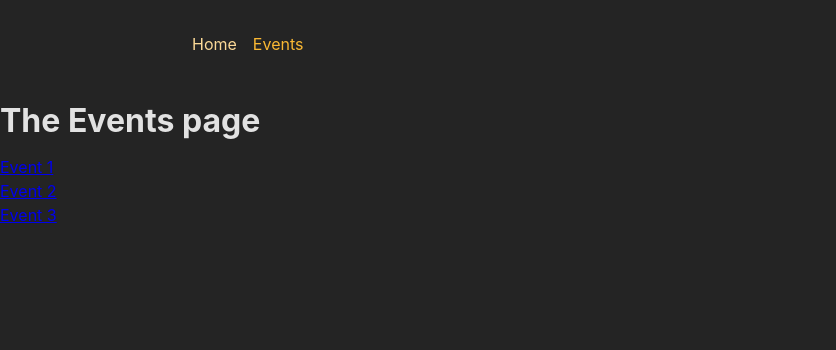
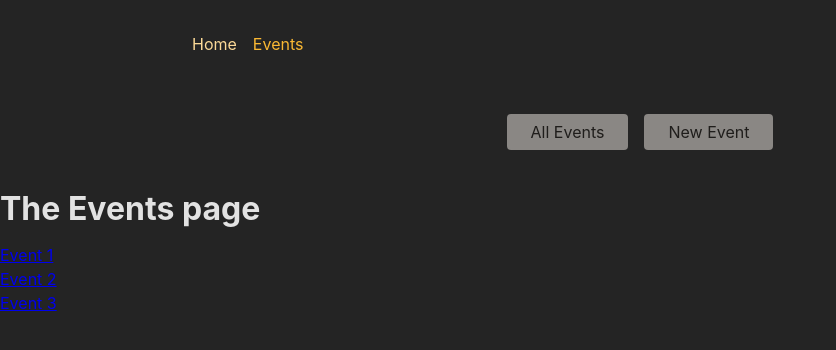
Before and after one commit to AaradhyaGitHub/React-Unit---4, a React (Create React App) app in the folder SPA-Practice/frontend/: page /events in a window 1280 px wide. Shown: the top 350 px of the page, without its empty margins (0-836 px from the left). Built offline with nearby package versions, Linux system fonts and the light colour scheme.

Commit message:
Added nested RouteLayout

```diff
--- a/SPA-Practice/frontend/src/App.js
+++ b/SPA-Practice/frontend/src/App.js
@@ -3,17 +3,24 @@
 import EventDetailPage from "../src/pages/EventDetailPage";
 import NewEventPage from "../src/pages/NewEventPage";
 import RootLayout from "./pages/RootLayout";
-import HomePage from "./pages/Homepage"
+import HomePage from "./pages/Homepage";
+import EventsRouteLayout from "./pages/EventsRouteLayout";
 const router = createBrowserRouter([
   {
     path: "/",
-    element: <RootLayout/>,
+    element: <RootLayout />,
     children: [
       { index: true, path: "/", element: <HomePage /> },
-      { path: "events", element: <EventsPage /> },
-      { path: "events/:eventId", element: <EventDetailPage /> },
-      { path: "events/new", element: <NewEventPage /> },
-      { path: "events/:eventId/edit", element: <EventsPage /> }
+      {
+        path: "events",
+        element: <EventsRouteLayout />,
+        children: [
+          { index: true, path: "", element: <EventsPage /> },
+          { path: ":eventId", element: <EventDetailPage /> },
+          { path: "new", element: <NewEventPage /> },
+          { path: ":eventId/edit", element: <EventsPage /> }
+        ]
+      }
     ]
   }
 ]);
@@ -31,8 +38,6 @@
 //    - /events/<some-id> => EventDetailPage
 //    - /events/new => NewEventPage
 //    - /events/<some-id>/edit => EditEventPage
-
-
 
 // 3. Add a root layout that adds the <MainNavigation> component above all page components
 // 4. Add properly working links to the MainNavigation
--- a/SPA-Practice/frontend/src/components/EventsNavigation.js
+++ b/SPA-Practice/frontend/src/components/EventsNavigation.js
@@ -1,4 +1,5 @@
-import classes from './EventsNavigation.module.css';
+import classes from "./EventsNavigation.module.css";
+import { NavLink } from "react-router-dom";
 
 function EventsNavigation() {
   return (
@@ -6,10 +7,25 @@
       <nav>
         <ul className={classes.list}>
           <li>
-            <a href="/events">All Events</a>
+            <NavLink
+              to="/events"
+              className={({ isActive }) =>
+                isActive ? classes.actove : undefined
+              }
+              end
+            >
+              All Events
+            </NavLink>
           </li>
           <li>
-            <a href="/events/new">New Event</a>
+            <NavLink
+              to="/events/new"
+              className={({ isActive }) =>
+                isActive ? classes.actove : undefined
+              }
+            >
+              New Event
+            </NavLink>
           </li>
         </ul>
       </nav>
--- /dev/null
+++ b/SPA-Practice/frontend/src/pages/EventsRouteLayout.js
@@ -0,0 +1,12 @@
+import { Outlet } from "react-router-dom";
+
+import EventsNavigation from "../components/EventsNavigation";
+
+export default function EventsRouteLayout() {
+  return (
+    <>
+      <EventsNavigation />
+      <Outlet />
+    </>
+  );
+}
```
Also changed, not shown: SPA-Practice/frontend/src/pages/EventDetailPage.js (line endings or trailing spaces).
